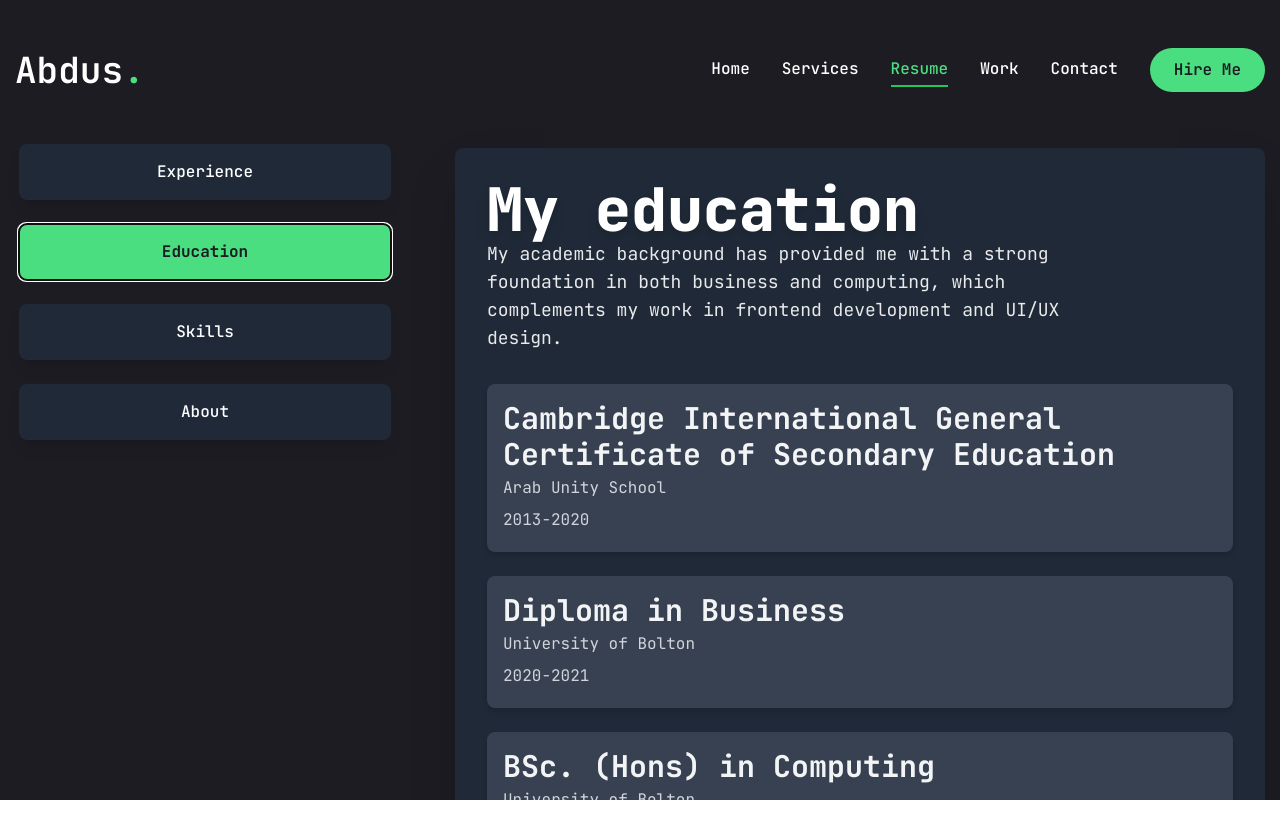
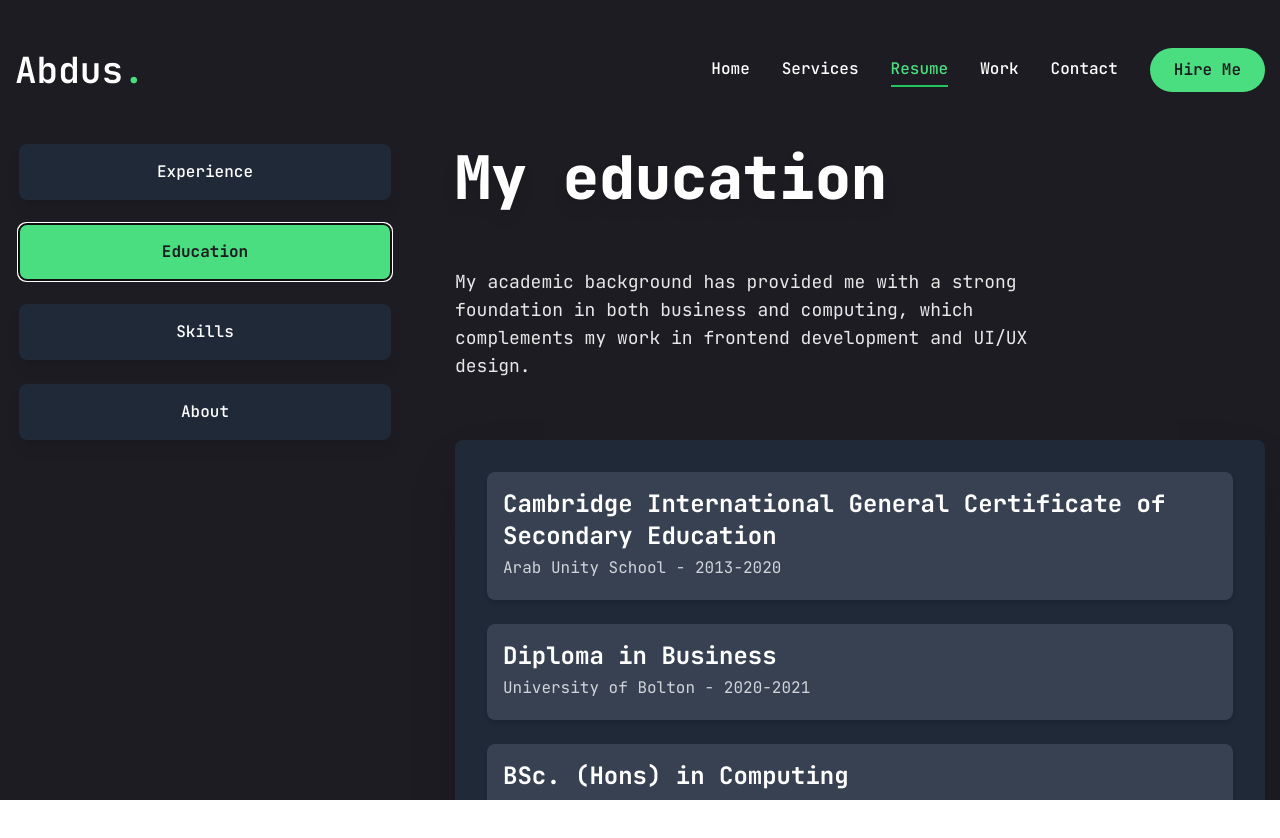
Before and after one commit to a10smd/portfolio-main, a Next.js app: page /resume in a window 1280 px wide. Both pictures are taken after a click on the tab "Education". Shown: the top 838 px of the page. Built offline with nearby package versions, Linux system fonts and the light colour scheme.

Commit message:
Major Changes

```diff
--- a/app/resume/page.jsx
+++ b/app/resume/page.jsx
@@ -11,12 +11,6 @@ import {
 import { SiTailwindcss, SiNextdotjs } from "react-icons/si";
 
 import { Tabs, TabsContent, TabsList, TabsTrigger } from "@/components/ui/tabs";
-import {
-  Tooltip,
-  TooltipContent,
-  TooltipProvider,
-  TooltipTrigger,
-} from "@/components/ui/tooltip";
 import { ScrollArea } from "@/components/ui/scroll-area";
 import { motion } from "framer-motion";
 
@@ -199,22 +193,19 @@ const Resume = () => {
           className="flex flex-col xl:flex-row gap-[60px]"
         >
           <TabsList className="flex flex-col w-full max-w-[380px] mx-auto xl:mx-0 gap-6">
-            {["experience", "education", "skills", "about"].map(
-              (value, index) => (
+            {["experience", "education", "skills", "about"].map((value) => (
               <TabsTrigger
                 key={value}
                 value={value}
                 className="p-4 bg-gray-800 text-white rounded-lg shadow-lg transform transition-transform hover:scale-110 active:scale-100"
-                  whileHover={{ scale: 1.05 }}
-                  whileTap={{ scale: 0.95 }}
               >
                 {value.charAt(0).toUpperCase() + value.slice(1)}
               </TabsTrigger>
-              )
-            )}
+            ))}
           </TabsList>
 
           <div className="min-h-[70vh] w-full">
+            {/* Experience Tab */}
             <TabsContent value="experience">
               <motion.div
                 initial={{ opacity: 0, x: -50 }}
@@ -230,6 +221,7 @@ const Resume = () => {
                   {experience.description}
                 </p>
                 <ScrollArea className="h-[400px]">
+                  {/* Experience Content */}
                   <motion.ul
                     initial={{ opacity: 0 }}
                     animate={{ opacity: 1 }}
@@ -240,11 +232,11 @@ const Resume = () => {
                     {experience.items.map((item, index) => (
                       <motion.li
                         key={index}
+                        className="bg-gray-800 p-6 rounded-lg shadow-2xl transform transition-transform hover:scale-105"
                         initial={{ opacity: 0, y: 30 }}
                         animate={{ opacity: 1, y: 0 }}
                         exit={{ opacity: 0, y: -30 }}
                         transition={{ duration: 0.5, delay: index * 0.3 }}
-                        className="bg-gray-800 p-6 rounded-lg shadow-2xl transform transition-transform hover:scale-105"
                       >
                         <h4 className="text-3xl font-bold mb-4 text-gray-100">
                           {item.position}
@@ -252,7 +244,6 @@ const Resume = () => {
                         <p className="text-gray-300">
                           {item.company} - {item.duration}
                         </p>
-                        <p className="text-gray-300">{item.description}</p>
                       </motion.li>
                     ))}
                   </motion.ul>
@@ -260,7 +251,21 @@ const Resume = () => {
               </motion.div>
             </TabsContent>
 
+            {/* Education Tab */}
             <TabsContent value="education">
+              <motion.div
+                initial={{ opacity: 0, x: -50 }}
+                animate={{ opacity: 1, x: 0 }}
+                exit={{ opacity: 0, x: 50 }}
+                transition={{ duration: 0.8, ease: "easeOut" }}
+                className="flex flex-col gap-[60px] text-center xl:text-left"
+              >
+                <h3 className="text-6xl font-extrabold text-white drop-shadow-lg">
+                  {education.title}
+                </h3>
+                <p className="max-w-[600px] text-white/90 mx-auto xl:mx-0 text-lg">
+                  {education.description}
+                </p>
                 <motion.div
                   initial={{ opacity: 0, y: 30 }}
                   animate={{ opacity: 1, y: 0 }}
@@ -268,40 +273,43 @@ const Resume = () => {
                   transition={{ duration: 0.6 }}
                   className="bg-gray-800 p-8 rounded-lg shadow-2xl"
                 >
-                <h3 className="text-6xl font-extrabold text-white drop-shadow-lg">
-                  {education.title}
-                </h3>
-                <p className="max-w-[600px] text-white/90 mx-auto xl:mx-0 text-lg mb-8">
-                  {education.description}
-                </p>
-                <motion.ul
-                  initial={{ opacity: 0 }}
-                  animate={{ opacity: 1 }}
-                  exit={{ opacity: 0 }}
-                  transition={{ duration: 0.8 }}
-                  className="space-y-6"
-                >
+                  <ul className="space-y-6">
                     {education.items.map((item, index) => (
                       <motion.li
                         key={index}
+                        className="flex flex-col bg-gray-700 p-4 rounded-lg shadow-md"
                         initial={{ opacity: 0, y: 20 }}
                         animate={{ opacity: 1, y: 0 }}
-                      exit={{ opacity: 0, y: -20 }}
-                      transition={{ duration: 0.4, delay: index * 0.2 }}
-                      className="flex flex-col bg-gray-700 p-4 rounded-lg shadow-md"
+                        transition={{ duration: 0.5, delay: index * 0.3 }}
                       >
-                      <h4 className="text-3xl font-bold text-gray-100">
+                        <h4 className="text-2xl font-bold text-white">
                           {item.Degree}
                         </h4>
-                      <p className="text-gray-300">{item.institute}</p>
-                      <p className="text-gray-300">{item.duration}</p>
+                        <p className="text-gray-300">
+                          {item.institute} - {item.duration}
+                        </p>
                       </motion.li>
                     ))}
-                </motion.ul>
+                  </ul>
+                </motion.div>
               </motion.div>
             </TabsContent>
 
+            {/* Skills Tab */}
             <TabsContent value="skills">
+              <motion.div
+                initial={{ opacity: 0, x: -50 }}
+                animate={{ opacity: 1, x: 0 }}
+                exit={{ opacity: 0, x: 50 }}
+                transition={{ duration: 0.8, ease: "easeOut" }}
+                className="flex flex-col gap-[60px] text-center xl:text-left"
+              >
+                <h3 className="text-6xl font-extrabold text-white drop-shadow-lg">
+                  {skills.title}
+                </h3>
+                <p className="max-w-[600px] text-white/90 mx-auto xl:mx-0 text-lg">
+                  {skills.description}
+                </p>
                 <motion.div
                   initial={{ opacity: 0, y: 30 }}
                   animate={{ opacity: 1, y: 0 }}
@@ -309,31 +317,39 @@ const Resume = () => {
                   transition={{ duration: 0.6 }}
                   className="bg-gray-800 p-8 rounded-lg shadow-2xl"
                 >
-                <h3 className="text-6xl font-extrabold text-white drop-shadow-lg">
-                  {skills.title}
-                </h3>
-                <p className="max-w-[600px] text-white/90 mx-auto xl:mx-0 text-lg mb-8">
-                  {skills.description}
-                </p>
-                <div className="grid grid-cols-2 md:grid-cols-3 lg:grid-cols-4 gap-6">
+                  <ul className="grid grid-cols-2 gap-[30px] md:grid-cols-4 lg:grid-cols-4">
                     {skills.skillList.map((skill, index) => (
-                    <motion.div
+                      <motion.li
                         key={index}
-                      className="flex items-center space-x-4 p-4 bg-gray-700 rounded-lg shadow-lg transform transition-transform hover:scale-110"
-                      initial={{ opacity: 0, scale: 0.9 }}
-                      animate={{ opacity: 1, scale: 1 }}
-                      exit={{ opacity: 0, scale: 0.9 }}
-                      transition={{ duration: 0.4, delay: index * 0.1 }}
+                        className="flex flex-col items-center text-white"
+                        initial={{ opacity: 0, y: 20 }}
+                        animate={{ opacity: 1, y: 0 }}
+                        transition={{ duration: 0.5, delay: index * 0.3 }}
                       >
-                      <div className="text-3xl text-white">{skill.icon}</div>
-                      <p className="text-sm text-gray-100">{skill.name}</p>
+                        <div className="text-4xl">{skill.icon}</div>
+                        <span className="text-lg">{skill.name}</span>
+                      </motion.li>
+                    ))}
+                  </ul>
                 </motion.div>
-                  ))}
-                </div>
               </motion.div>
             </TabsContent>
 
+            {/* About Tab */}
             <TabsContent value="about">
+              <motion.div
+                initial={{ opacity: 0, x: -50 }}
+                animate={{ opacity: 1, x: 0 }}
+                exit={{ opacity: 0, x: 50 }}
+                transition={{ duration: 0.8, ease: "easeOut" }}
+                className="flex flex-col gap-[60px] text-center xl:text-left"
+              >
+                <h3 className="text-6xl font-extrabold text-white drop-shadow-lg">
+                  {about.title}
+                </h3>
+                <p className="max-w-[600px] text-white/90 mx-auto xl:mx-0 text-lg">
+                  {about.description}
+                </p>
                 <motion.div
                   initial={{ opacity: 0, y: 30 }}
                   animate={{ opacity: 1, y: 0 }}
@@ -341,35 +357,21 @@ const Resume = () => {
                   transition={{ duration: 0.6 }}
                   className="bg-gray-800 p-8 rounded-lg shadow-2xl"
                 >
-                <h3 className="text-6xl font-extrabold text-white drop-shadow-lg">
-                  {about.title}
-                </h3>
-                <p className="max-w-[600px] text-white/90 mx-auto xl:mx-0 text-lg mb-8">
-                  {about.description}
-                </p>
-                <motion.ul
-                  initial={{ opacity: 0 }}
-                  animate={{ opacity: 1 }}
-                  exit={{ opacity: 0 }}
-                  transition={{ duration: 0.8 }}
-                  className="space-y-4"
-                >
+                  <ul className="space-y-6">
                     {about.info.map((item, index) => (
                       <motion.li
                         key={index}
-                      className="flex justify-between text-gray-300"
-                      initial={{ opacity: 0 }}
-                      animate={{ opacity: 1 }}
-                      exit={{ opacity: 0 }}
-                      transition={{ duration: 0.3, delay: index * 0.1 }}
+                        className="flex justify-between text-lg text-white"
+                        initial={{ opacity: 0, y: 20 }}
+                        animate={{ opacity: 1, y: 0 }}
+                        transition={{ duration: 0.5, delay: index * 0.3 }}
                       >
-                      <span className="font-bold text-gray-100">
-                        {item.fieldName}:
-                      </span>
-                      <span>{item.fieldValue}</span>
+                        <span className="font-bold">{item.fieldName}:</span>
+                        <span className="text-gray-300">{item.fieldValue}</span>
                       </motion.li>
                     ))}
-                </motion.ul>
+                  </ul>
+                </motion.div>
               </motion.div>
             </TabsContent>
           </div>
```
Lines whose indentation alone changed are shown as unchanged.
